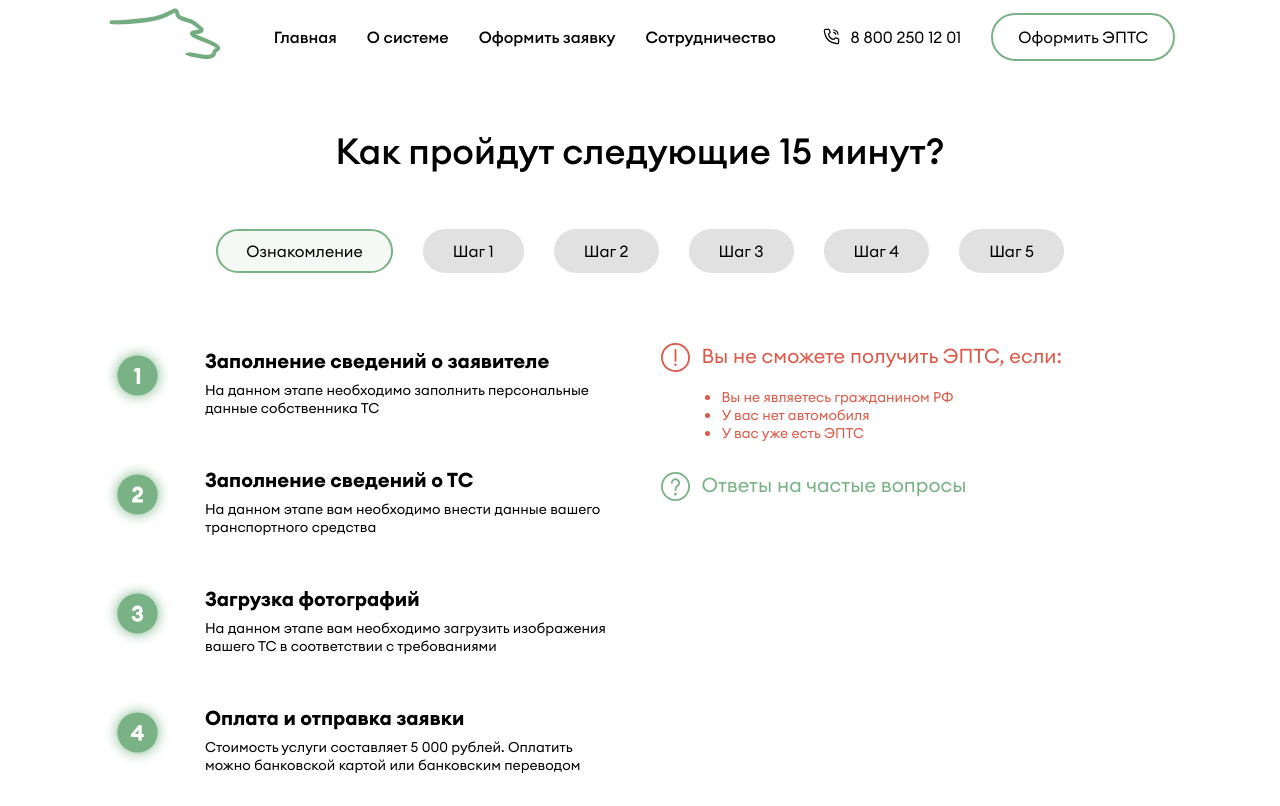
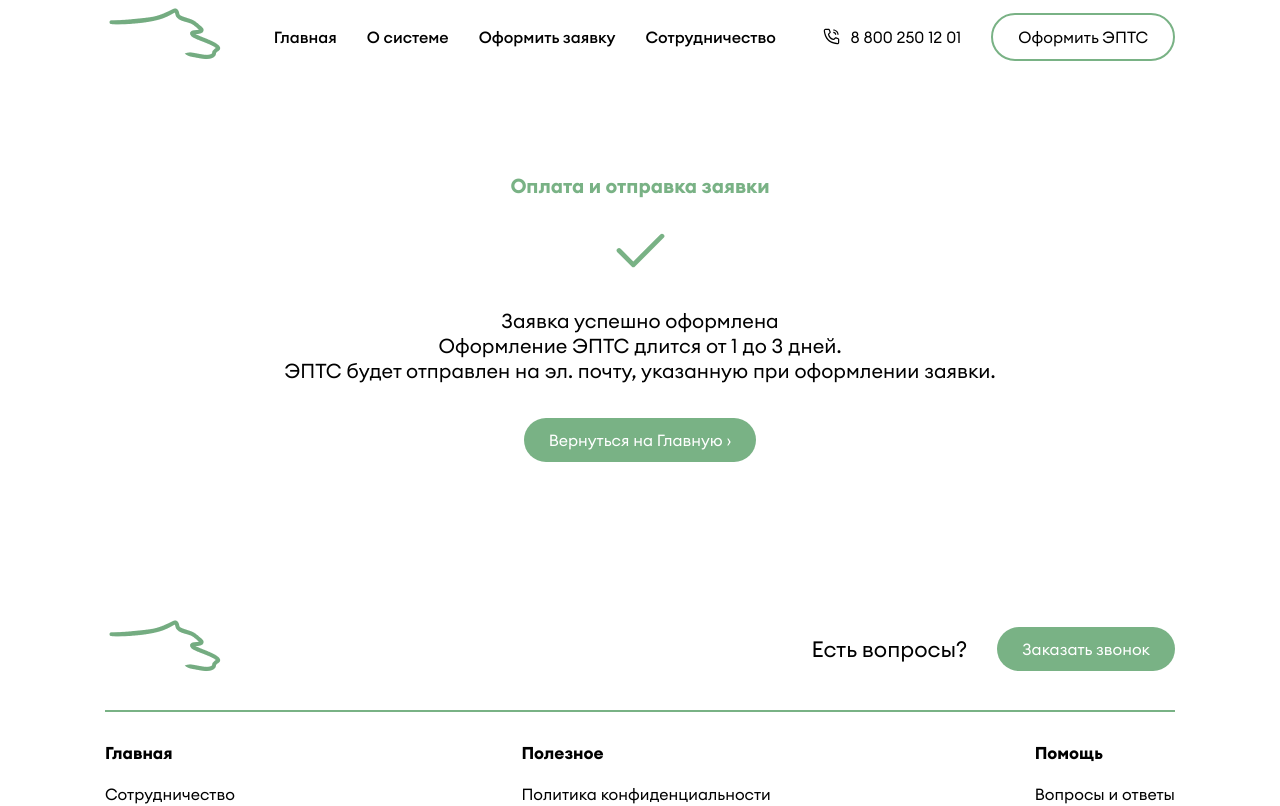
Before and after one commit to dllpl/elpts-vue, a Vue app: page /#/finish in a window 1280 px wide. Shown: the top 806 px of the page. Built offline with nearby package versions, Linux system fonts and the light colour scheme; what vue-js-modal would draw is missing.

Commit message:
Подключение vue-router

```diff
--- a/package.json
+++ b/package.json
@@ -12,10 +12,11 @@
     "vee-validate": "^3.4.14",
     "vue": "^2.6.11",
     "vue-js-modal": "^2.0.1",
+    "vue-router": "^3.5.3",
     "vue-the-mask": "^0.11.1"
   },
   "devDependencies": {
-    "@vue/cli-service": "~4.5.15",
+    "@vue/cli-service": "^4.5.17",
     "vue-template-compiler": "^2.6.11"
   },
   "browserslist": [
--- a/src/App.vue
+++ b/src/App.vue
@@ -1,17 +1,20 @@
 <template>
   <div id="app">
-    <Order/>
+    <Header/>
+    <main class="container">
+    <router-view></router-view>
+    </main>
+    <Footer/>
   </div>
 </template>
 
 <script>
-
-
-import Order from "./components/Order";
+import Header from "./components/Header";
+import Footer from "./components/Footer";
 export default {
   name: 'App',
   components: {
-    Order,
+    Header, Footer
   }
 }
 </script>
--- a/src/components/Order.vue
+++ b/src/components/Order.vue
@@ -1,7 +1,6 @@
 <template>
   <div>
-    <Header/>
-    <main class="container">
+
     <section class="step">
       <h1 class="step__title title title--big" v-if="step===0">Как пройдут следующие 15&nbsp;минут?</h1>
       <ul class="step__list">
@@ -1243,9 +1242,6 @@
         </div>
       </div>
     </section>
-    </main>
-
-    <Footer/>
   </div>
 </template>
 
@@ -1316,8 +1312,6 @@ export default {
   name: "Order",
   directives: {mask},
   components: {
-    Footer,
-    Header,
     ValidationProvider,
     ValidationObserver,
     ClipLoader,
@@ -1354,7 +1348,7 @@ export default {
       phone: '',
       email: '',
 
-      car_mark:'',
+      car_mark: '',
       commercial_name: '',
       car_type: 0,
       car_id: null,
@@ -1508,7 +1502,7 @@ export default {
             }
             this.loading = false
             axios.post('https://admin.gospts.ru/api/pay', data)
-            .then(res=>{
+                .then(res => {
                   window.location.replace(res.data.url)
                 })
           })
--- a/src/components/PayFinish.vue
+++ b/src/components/PayFinish.vue
@@ -1,8 +1,7 @@
 <template>
   <div>
-    <Header/>
     <main class="container">
-      <section class="step-five" v-if="step === 5">
+      <section class="step-five">
         <div class="form">
           <h2 class="form__title title title--green">Оплата и&nbsp;отправка заявки</h2>
           <svg width="53" height="35" viewBox="0 0 31 22" fill="none" xmlns="http://www.w3.org/2000/svg">
@@ -13,18 +12,17 @@
             Оформление ЭПТС длится от&nbsp;1&nbsp;до&nbsp;3&nbsp;дней.<br>
             ЭПТС будет отправлен на&nbsp;эл. почту, указанную при оформлении заявки.</p>
           <div class="home">
-            <a href="#" class="link link--home">Вернуться на Главную ›</a>
+            <a href="https://gospts.ru" class="link link--home">Вернуться на Главную ›</a>
           </div>
         </div>
       </section>
     </main>
-    <Footer/>
   </div>
 </template>
 
 <script>
 export default {
-  name: "PayFinish"
+  name: "PayFinish",
 }
 </script>
 
--- a/src/main.js
+++ b/src/main.js
@@ -1,11 +1,13 @@
 import Vue from 'vue'
 import App from './App.vue'
 import VModal from 'vue-js-modal'
+import router from "./router";
 
 Vue.use(VModal)
 
 Vue.config.productionTip = false
 
 new Vue({
+  router,
   render: function (h) { return h(App) },
 }).$mount('#app')
--- /dev/null
+++ b/src/router.js
@@ -0,0 +1,22 @@
+import VueRouter from 'vue-router';
+import Order from "./components/Order";
+import PayFinish from "./components/PayFinish";
+import Vue from "vue";
+
+Vue.use(VueRouter)
+
+
+let router = new VueRouter({
+    routes: [
+        {
+            path: '/',
+            component: Order
+        },
+        {
+            path: '/finish',
+            component: PayFinish
+        }
+    ],
+})
+
+export default router
```
Lines whose indentation alone changed are shown as unchanged.
